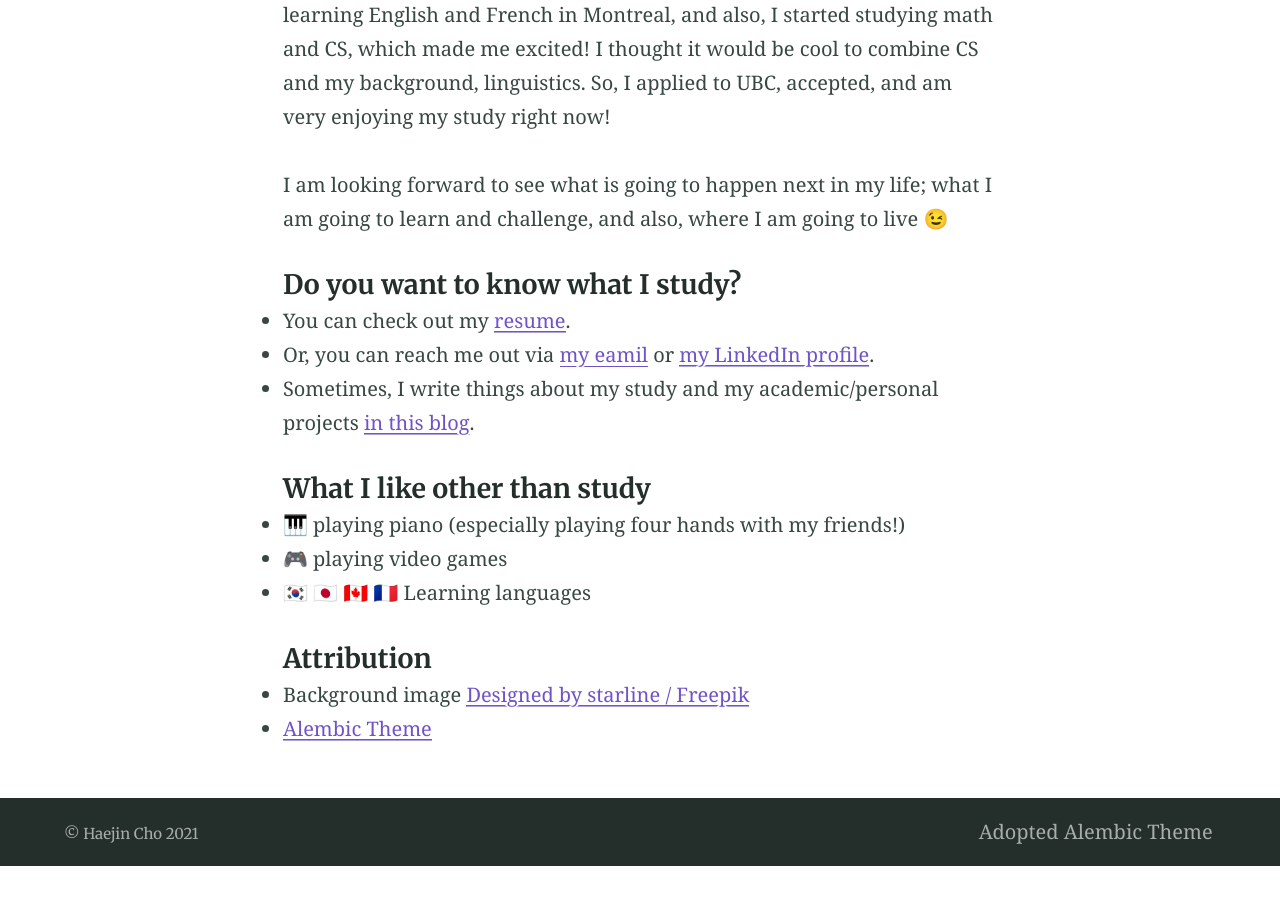
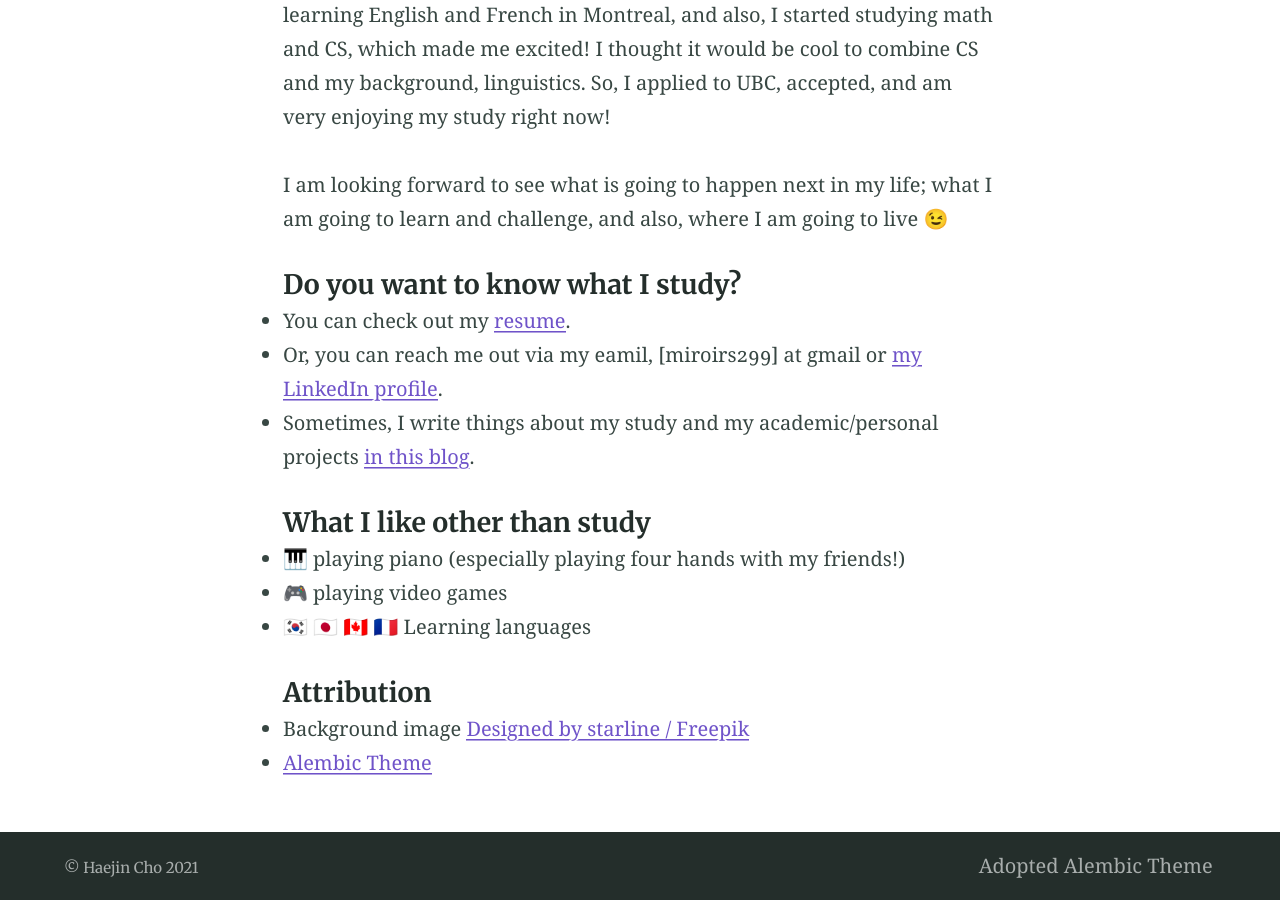
Before and after one commit to jinjin-tonic/jinjin-tonic.github.io, a Jekyll site: the page built from index.md, in a window 1280 px wide and 900 px high, scrolled down 1109 px. Built offline with Jekyll 4.4.1, drawn with Linux system fonts in a browser that asks for light colours; before the commit the page ends 1975 px from its top, so only the background shows below that.

Commit message:
Update index.md

```diff
--- a/index.md
+++ b/index.md
@@ -22,7 +22,7 @@ I am looking forward to see what is going to happen next in my life; what I am g
 #### Do you want to know what I study?
 
 - You can check out my [resume](https://github.com/jinjin-tonic/jinjin-tonic.github.io/blob/main/resume.pdf).
-- Or, you can reach me out via [my eamil](miroirs299@gmail.com) or [my LinkedIn profile](https://www.linkedin.com/in/haejin-cho-220a3a1b2/).
+- Or, you can reach me out via my eamil, [miroirs299] at gmail or [my LinkedIn profile](https://www.linkedin.com/in/haejin-cho-220a3a1b2/).
 - Sometimes, I write things about my study and my academic/personal projects [in this blog](https://jinjin-tonic.github.io/blog/).
 
 #### What I like other than study
```
